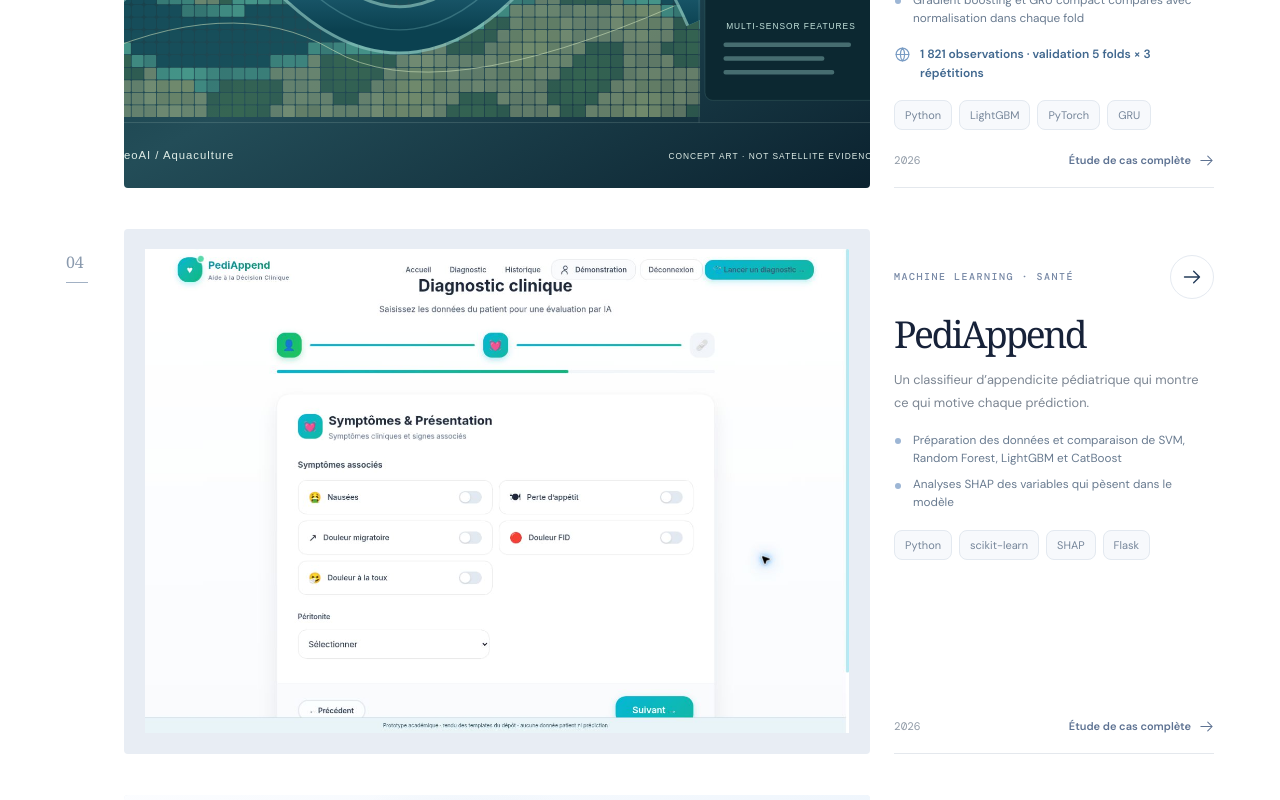
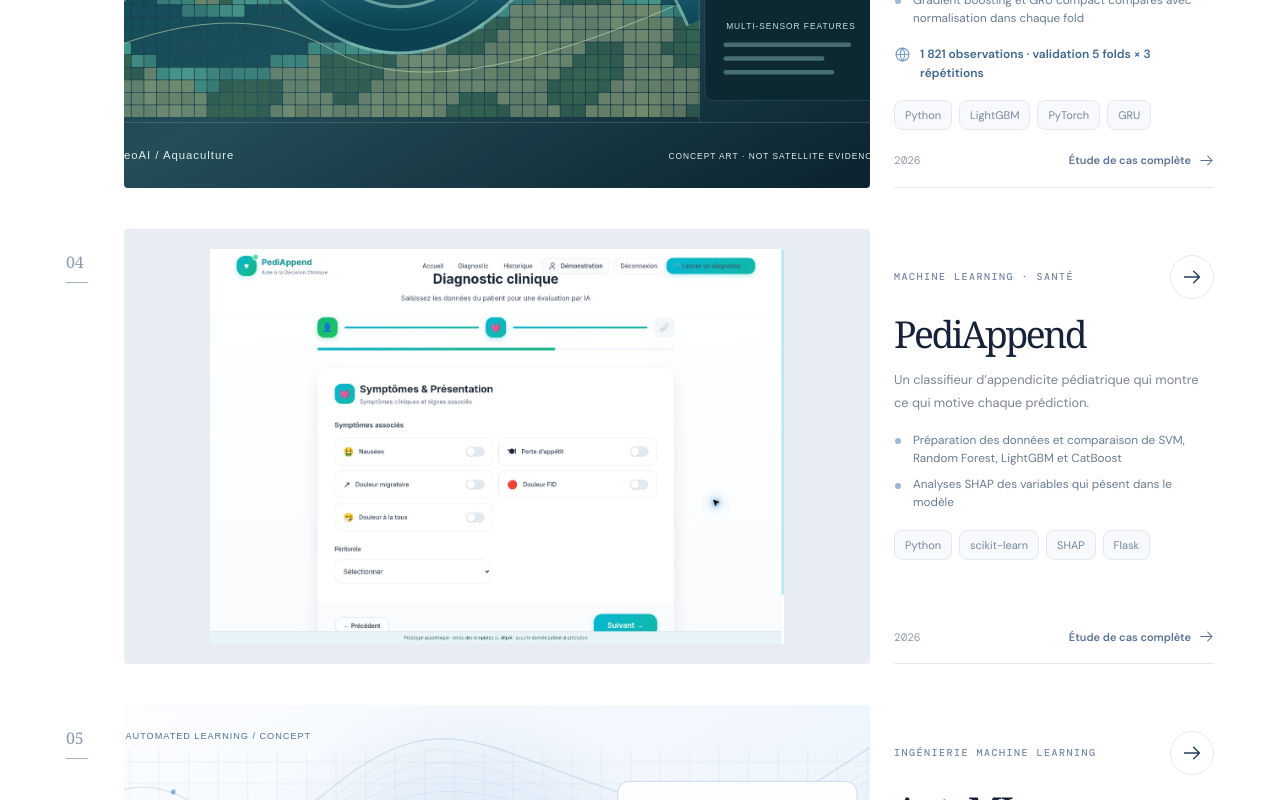
Before and after one commit to Rudolf-Staline/Portfolio, a React (Vite) app: page / in a window 1280 px wide. Shown: the part 2000-2800 px from the top of the page. Built offline with nearby package versions, Linux system fonts and the light colour scheme.

Commit message:
Keep all 11 panoramic images full-bleed alongside expanded technical descriptions

```diff
--- a/src/white-editorial.css
+++ b/src/white-editorial.css
@@ -324,3 +324,12 @@
   .we-featured .we-section-side{align-items:flex-start}
 }
 @media(max-width:390px){.we-row-highlights li{font-size:11px}}
+
+/* Ensure the panoramas cover their entire adaptive grid cell, even when
+   the technical copy is taller than the starting media height. */
+.we-row-media{position:relative}
+.we-row-media>a{position:absolute;inset:0;height:100%;width:100%}
+.we-row-media img{height:100%;width:100%}
+@media(prefers-reduced-motion:reduce){
+  .we-row-media img,.we-hero-media img{transform:none!important}
+}
```
